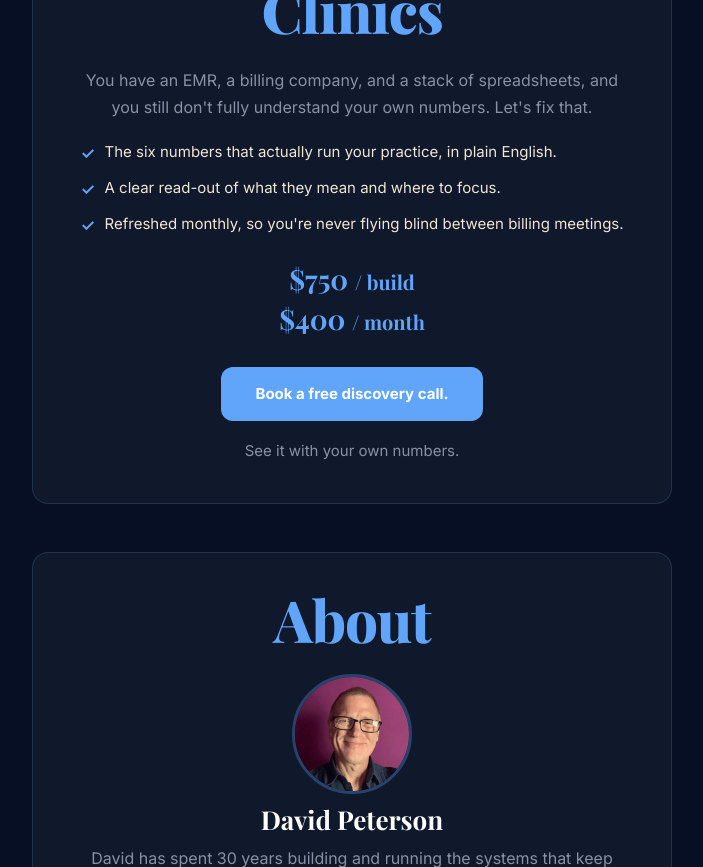
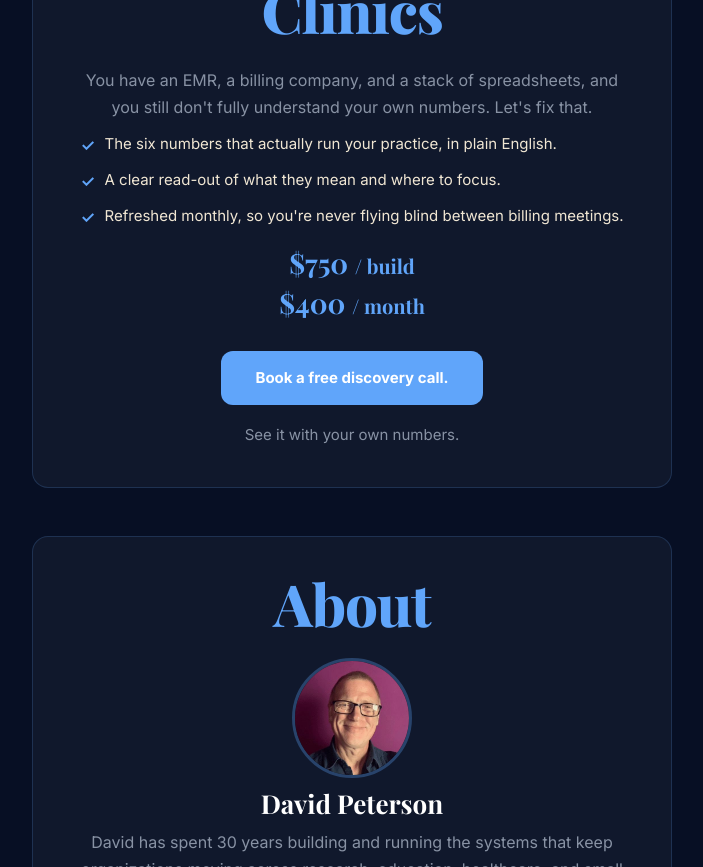
Before and after one commit to besoulful-design/franklinai-v2, a React (Vite) app: page / in a window 1280 px wide. Shown: the part 2720-3587 px from the top of the page, without its empty margins (288-991 px from the left). Built offline with nearby package versions, Linux system fonts and the light colour scheme; a web font is replaced by a local one.

Commit message:
Tighten FC card spacing above and below checkmark feature lines

```diff
--- a/src/App.jsx
+++ b/src/App.jsx
@@ -128,13 +128,13 @@ function FinancialClarity() {
             Financial Clarity for Clinics
           </h2>
 
-          <p className="card-text" style={{ marginTop: '0', marginBottom: '20px', color: '#8892a4' }}>
+          <p className="card-text" style={{ marginTop: '0', marginBottom: '12px', color: '#8892a4' }}>
             You have an EMR, a billing company, and a stack of spreadsheets, and you
             still don't fully understand your own numbers. Let's fix that.
           </p>
 
           {/* Feature lines: centered block, left-aligned rows with a blue check */}
-          <div style={{ display: 'inline-block', textAlign: 'left', margin: '0 0 22px' }}>
+          <div style={{ display: 'inline-block', textAlign: 'left', margin: '0 0 14px' }}>
             {features.map((f, i) => (
               <div key={i} style={{ display: 'flex', alignItems: 'flex-start', gap: '10px', marginBottom: i < features.length - 1 ? '12px' : '0' }}>
                 <span style={{ color: '#60a5fa', fontWeight: '700', flexShrink: 0, lineHeight: '1.5' }} aria-hidden="true">&#10003;</span>
```
